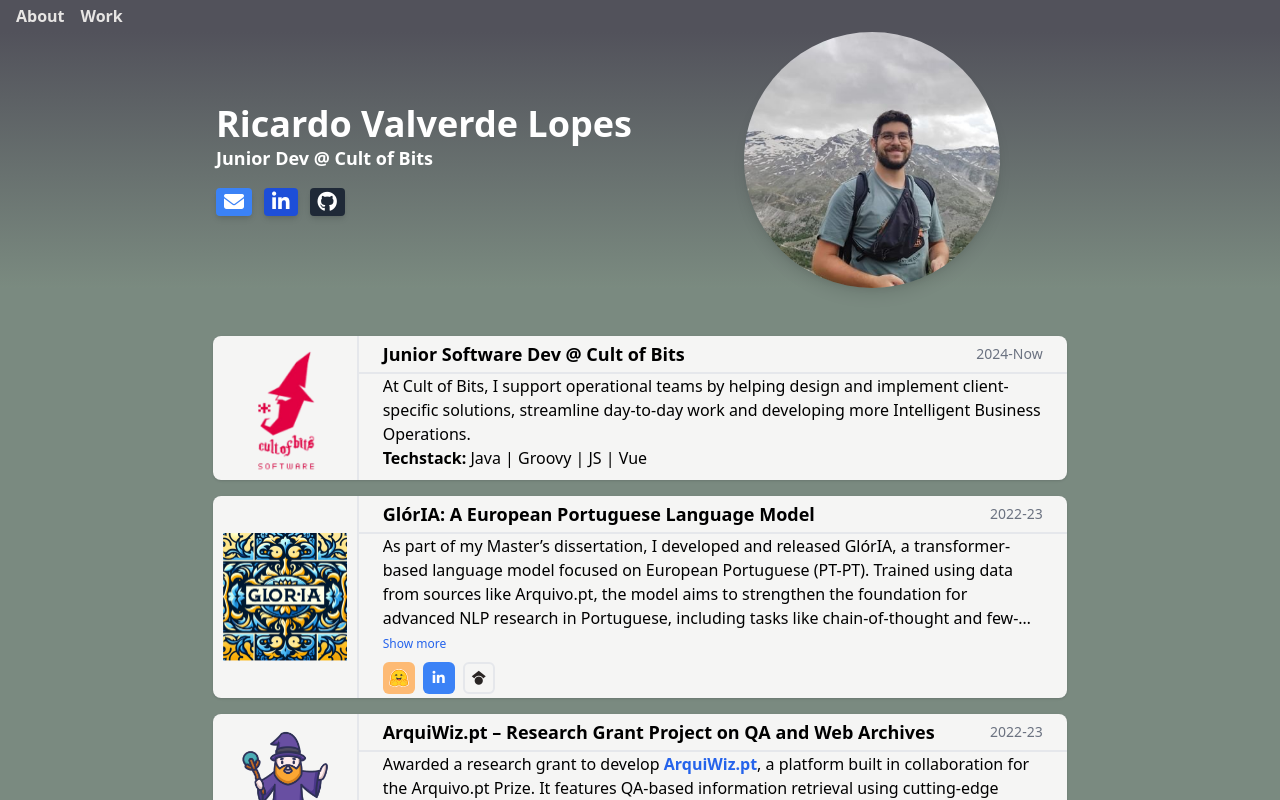
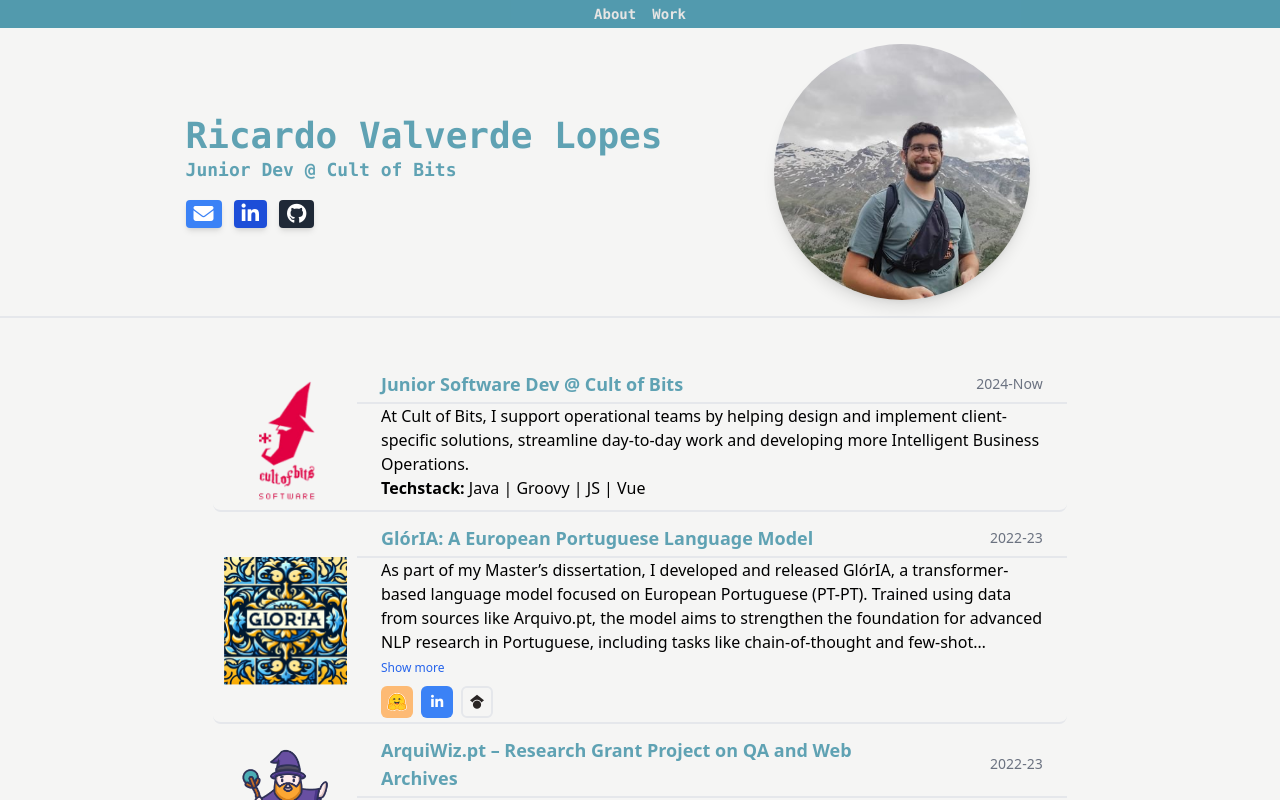
Before and after one commit to rvalgreen/rvalgreen.github.io, a Vue app: page /about in a window 1280 px wide. Shown: the top 800 px of the page. Built offline with nearby package versions, Linux system fonts and the light colour scheme.

Commit message:
changed to blue aesthetic

```diff
--- a/index.html
+++ b/index.html
@@ -8,7 +8,7 @@
     <title>R.Valgreen</title>
   </head>
 
-  <body class="h-full w-full">
+  <body class="h-full w-full bg-stone-100">
 
     <div id="app" class="h-full w-full"></div>
 
--- a/src/App.vue
+++ b/src/App.vue
@@ -3,12 +3,11 @@ import Home from './views/Home.vue';
 import Projects from './views/Projects.vue';
 </script>
 
-<template class="w-full h-full">
+<template class="w-full h-full ">
 
-  <header class="sticky top-0 flex justify-center p-1
-      px-4 bg-zinc-600
-     text-stone-200 font-semibold text-base z-1000 ">
-    <nav class="flex justify-start w-full  ">
+  <header class="sticky top-0 flex justify-center p-1 font-mono
+      bg-cyan-700/70 text-stone-200 font-semibold text-sm z-1000 ">
+    <nav class="flex justify-center w-full  ">
       <a href="#about" class="pr-4">About</a>
       <a href="#work" class="">Work</a>
     </nav>
@@ -16,11 +15,11 @@ import Projects from './views/Projects.vue';
 
   <main class="w-full h-full">
 
-    <section id="about" class="h-fit bg-gradient-to-b from-zinc-600 to-green-100/50">
+    <section id="about" class="h-fit font-mono ">
       <Home />
     </section>
 
-    <section id="work" class="min-h-screen pt-12 bg-green-100/50">
+    <section id="work" class="min-h-screen pt-12">
       <Projects />
     </section>
   </main>
--- a/src/assets/main.css
+++ b/src/assets/main.css
@@ -1,5 +1,3 @@
 body {
-  color: rgba(235, 235, 235, 0.64);;
-  background: #181818;
   cursor: url('/xwingv3.png'), auto !important;
 }
--- a/src/views/Home.vue
+++ b/src/views/Home.vue
@@ -1,8 +1,8 @@
 <template>
-  <div class="h-full w-auto px-8 sm:px-16 text-white
-  flex justify-center items-center gap-x-12 ">
+  <div class="h-full w-auto px-8 sm:px-16 py-4
+  flex justify-center items-center gap-x-12 border-b-2">
 
-    <div class="flex flex-col justify-center">
+    <div class="flex flex-col justify-center text-cyan-700/65">
       <div class="text-xl sm:text-4xl font-bold">Ricardo Valverde Lopes</div>
       <div class="text-lg sm:text-lg font-semibold mb-4">Junior Dev @ Cult of Bits</div>
 
--- a/src/views/ProjectEntry.vue
+++ b/src/views/ProjectEntry.vue
@@ -1,10 +1,10 @@
 <template>
     <div class="h-full text-black overflow-hidden
-  rounded-lg bg-stone-100 shadow flex flex-col sm:flex-row
-  mb-4 mx-auto w-10/12 xl:w-8/12">
+  rounded-lg border-b-2 flex flex-col sm:flex-row
+  mb-2 mx-auto w-10/12 xl:w-8/12">
 
         <!-- Image on the left -->
-        <div class="hidden sm:flex items-center border-r-2 ">
+        <div class="hidden sm:flex items-center ">
             <img v-if="image" :src="image" alt="Project image" class="w-36 h-36 rounded-lg object-contain p-2" />
         </div>
 
@@ -12,14 +12,13 @@
         <!-- Text content -->
         <div class="flex flex-col justify-between h-full w-full sm:w-10/12">
             <!-- Title and year row -->
-            <div class="flex justify-between items-center text-base
-            sm:text-lg font-semibold py-1 px-2 sm:px-6 border-b-2">
-                <div>{{ title }}</div>
-                <div class="text-xs sm:text-sm text-gray-500 font-normal">{{ year }}</div>
+            <div class="flex justify-between items-center  py-1 px-2 sm:px-6 border-b-2">
+                <div class=" text-cyan-700/65 text-base sm:text-lg font-semibold w-9/12">{{ title }}</div>
+                <div class="text-xs sm:text-sm text-gray-500 font-normal w-2/12 text-right">{{ year }}</div>
             </div>
 
 
-            <div class="text-sm sm:text-base px-2 sm:px-6 inline">
+            <div class="text-sm sm:text-base px-2 sm:px-6 inline font-light">
                 <div ref="descriptionContainer"
                     :class="showFullText ? '' : 'line-clamp-2 sm:line-clamp-3 lg:line-clamp-4'" v-html="description">
 
```
